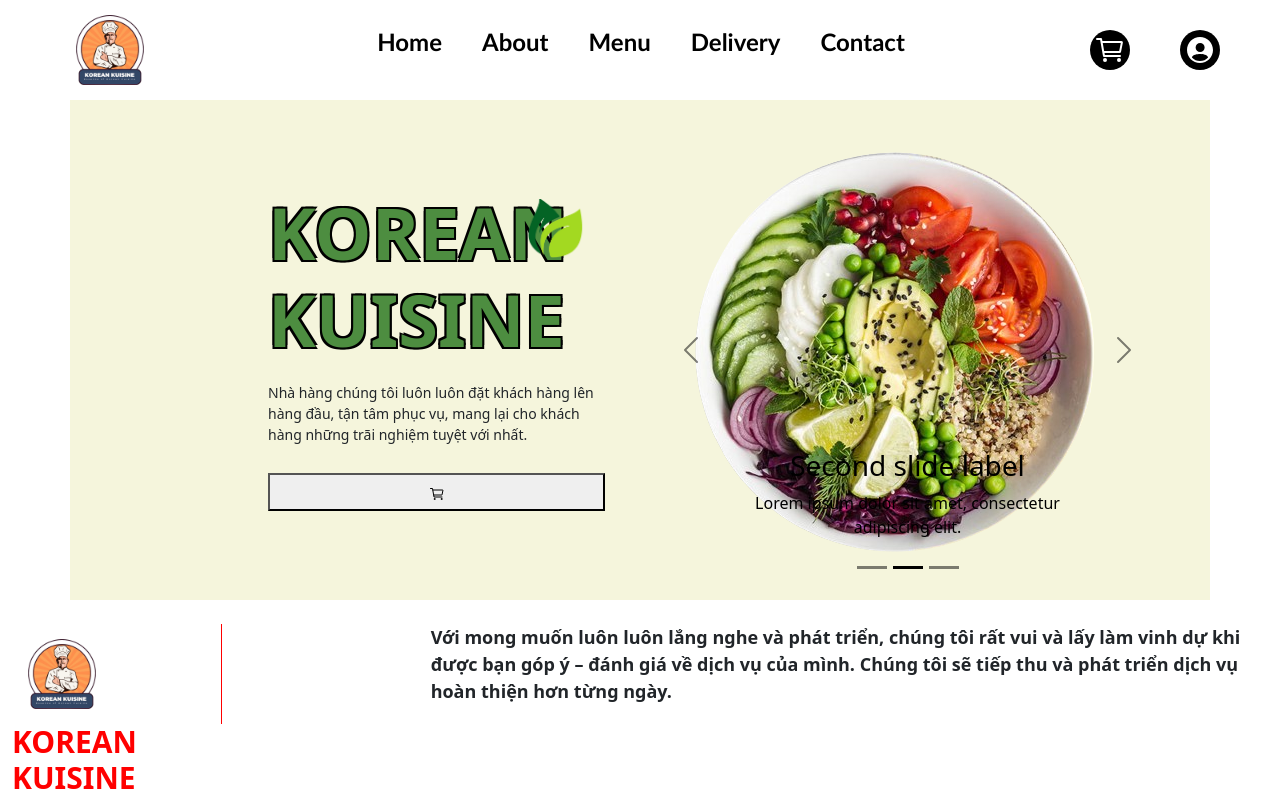
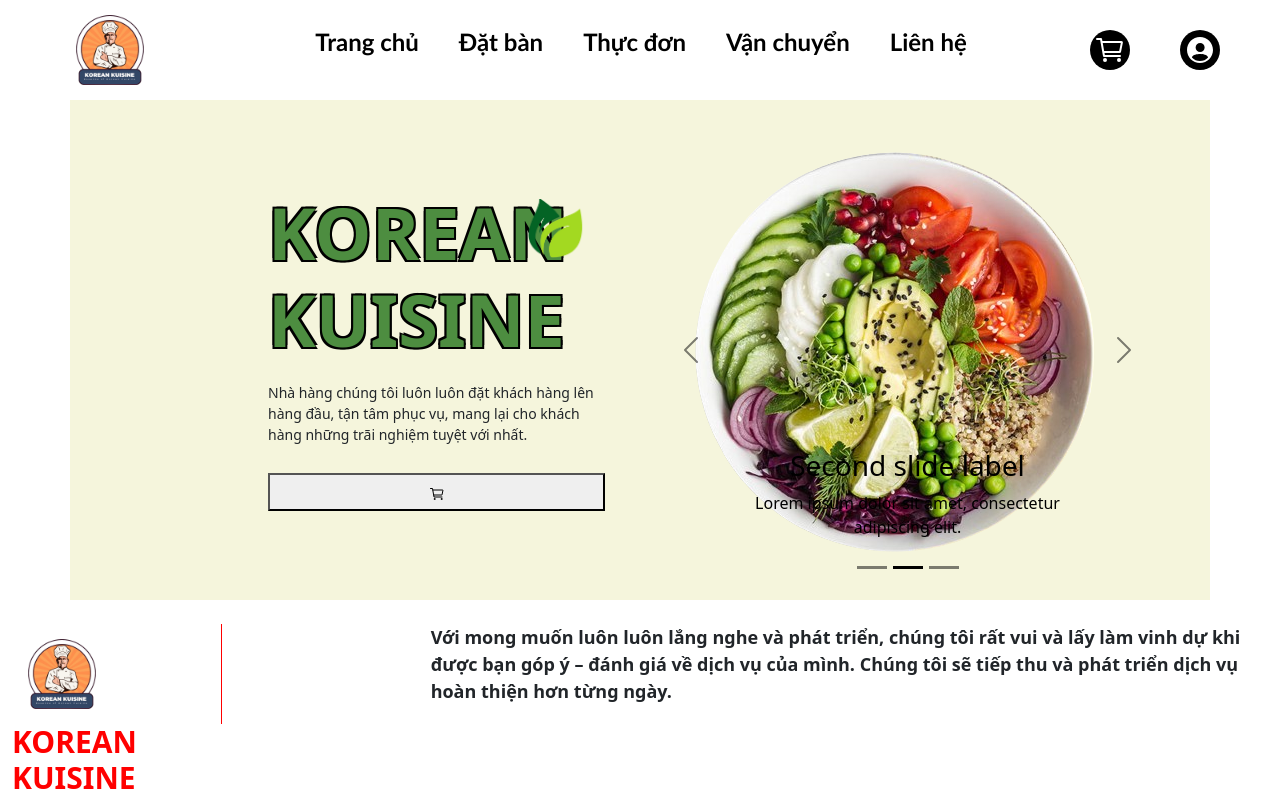
Before and after one commit to HuyNovie/doanwebsite, a React (Create React App) app: page / in a window 1280 px wide. Shown: the top 800 px of the page. Built offline with nearby package versions, Linux system fonts and the light colour scheme.

Commit message:
sua navbar

```diff
--- a/src/components/Navbar/Navbar.js
+++ b/src/components/Navbar/Navbar.js
@@ -12,31 +12,31 @@ import Col from 'react-bootstrap/Col';
 const navMenu = [
     {
         id:1,
-        title: "Home",
+        title: "Trang chủ",
         path: "/",
         delay:0.1
     },
     {
         id:2,
-        title: "About",
+        title: "Đặt bàn",
         path: "/about",
         delay:0.2
     },
     {
         id:3,
-        title: "Menu",
+        title: "Thực đơn",
         path: "/menu",
         delay:0.3
     },
     {
         id:4,
-        title: "Delivery",
+        title: "Vận chuyển",
         path: "/deliver",
         delay:0.4
     },
     {
         id:5,
-        title: "Contact",
+        title: "Liên hệ",
         path: "/Contact",
         delay:0.5
     }
```
